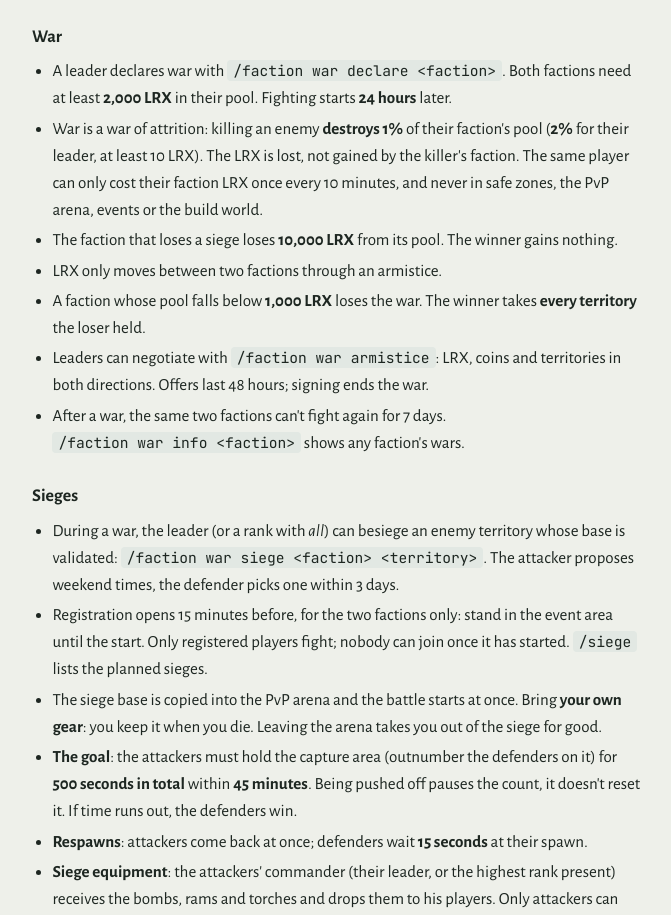
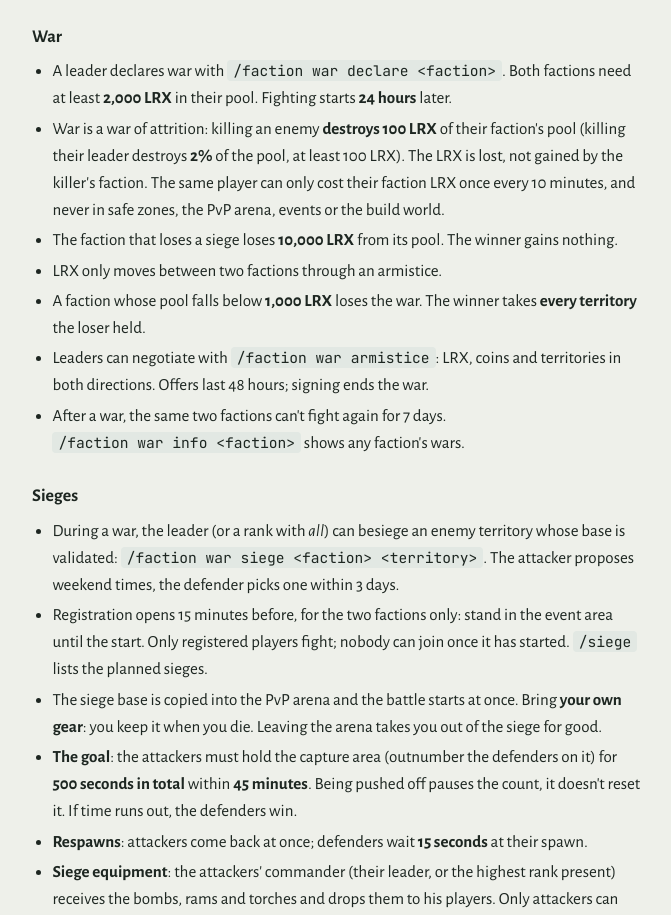
Before and after one commit to paullecrocq/lotr-reborn, a plain HTML site: page index.html in a window 1280 px wide. Shown: the part 9058-9973 px from the top of the page, without its empty margins (296-967 px from the left). Drawn offline with nearby package versions, Linux system fonts and the light colour scheme; a web font is replaced by a local one.

Commit message:
Update the website (1 file)

```diff
--- a/index.html
+++ b/index.html
@@ -368,7 +368,7 @@ footer { margin-top: 56px; padding-top: 16px; border-top: 1px solid var(--line);
       <h3>War</h3>
       <ul>
         <li>A leader declares war with <code>/faction war declare &lt;faction&gt;</code>. Both factions need at least <b>2,000 LRX</b> in their pool. Fighting starts <b>24 hours</b> later.</li>
-        <li>War is a war of attrition: killing an enemy <b>destroys 1%</b> of their faction's pool (<b>2%</b> for their leader, at least 10 LRX). The LRX is lost, not gained by the killer's faction. The same player can only cost their faction LRX once every 10 minutes, and never in safe zones, the PvP arena, events or the build world.</li>
+        <li>War is a war of attrition: killing an enemy <b>destroys 100 LRX</b> of their faction's pool (killing their leader destroys <b>2%</b> of the pool, at least 100 LRX). The LRX is lost, not gained by the killer's faction. The same player can only cost their faction LRX once every 10 minutes, and never in safe zones, the PvP arena, events or the build world.</li>
         <li>The faction that loses a siege loses <b>10,000 LRX</b> from its pool. The winner gains nothing.</li>
         <li>LRX only moves between two factions through an armistice.</li>
         <li>A faction whose pool falls below <b>1,000 LRX</b> loses the war. The winner takes <b>every territory</b> the loser held.</li>
```
